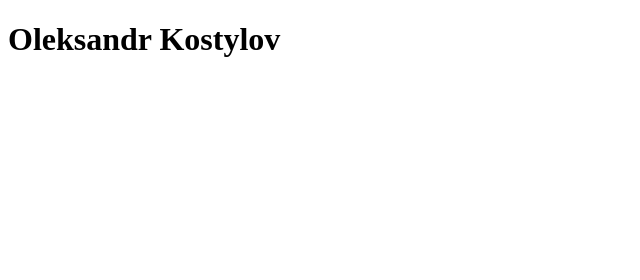
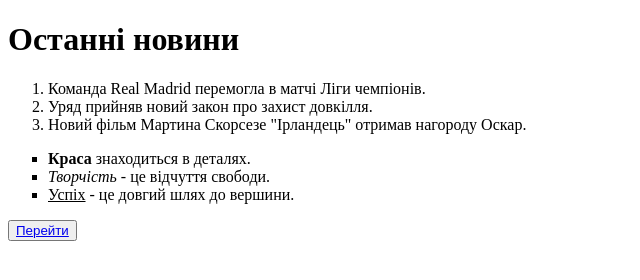
Before and after one commit to Sasha5738k/repo1, a plain HTML site: page index.html in a window 1280 px wide. Shown: the whole page, without its empty margins (0-640 px from the left). Drawn offline with Linux system fonts and the light colour scheme.

Commit message:
Update index.html

```diff
--- a/index.html
+++ b/index.html
@@ -7,6 +7,19 @@
     <title>Document</title>
 </head>
 <body>
-<h1>Oleksandr Kostylov</h1>
+    <h1>Останні новини</h1>
+    <ol>
+      <li>Команда Real Madrid перемогла в матчі Ліги чемпіонів.</li>
+      <li>Уряд прийняв новий закон про захист довкілля.</li>
+      <li>Новий фільм Мартина Скорсезе "Ірландець" отримав нагороду Оскар.</li>
+    </ol>
+    <ul type="square">
+      <li><b>Краса</b> знаходиться в деталях.</li>
+      <li><i>Творчість</i> - це відчуття свободи.</li>
+      <li><u>Успіх</u> - це довгий шлях до вершини.</li>
+    </ul>
+    <button>
+        <a href="https://tsn.ua">Перейти</a>
+    </button>
 </body>
 </html>
```
